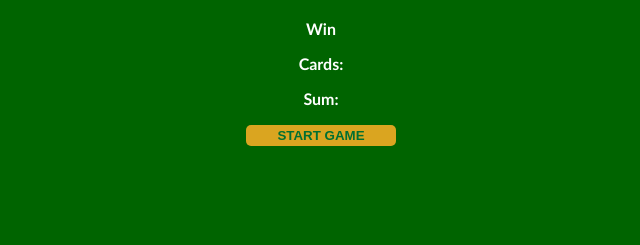
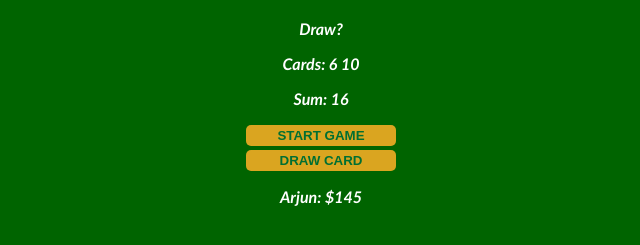
Before and after one commit to iLoveHanekawa/P2, a plain HTML site: page index.html in a window 1280 px wide. Both pictures are taken after a click on the button "START GAME". Shown: the part 63-308 px from the top of the page, without its empty margins (319-959 px from the left). Drawn offline with Linux system fonts and the light colour scheme.

Commit message:
finished

```diff
--- a/index.css
+++ b/index.css
@@ -15,6 +15,7 @@ body {
 p {
     font-weight: bold;
     color: white;
+    font-style: italic;
 }
 
 button {
--- a/index.html
+++ b/index.html
@@ -6,9 +6,12 @@
     <body>
         <h1>Blackjack</h1>
         <p id = "isPlaying"><i>Want to play a game</i></p>
-        <p>Cards: </p>
-        <p>Sum: </p>
+        <p id = "cards">Cards: </p>
+        <p id = "sum">Sum: </p>
         <button id = "start" onclick = "start()">START GAME</button>
+        <br>
+        <button id = "ncard" onclick = "draw()" style = "margin-top: 4px">DRAW CARD</button>
+        <p id = "status"></p>
         <script src = "index.js"></script>
     </body>
 </html>
--- a/index.js
+++ b/index.js
@@ -1,11 +1,32 @@
-let firstCard = 10
-let secondCard = 11
-let sum = firstCard + secondCard
+let cards = []
+let sum = 0
 let hasBlackJack = false
-let isAlive = true
+let isAlive = false
 let mgs = ""
+let sumContent = document.querySelector("#sum")
+let player = {
+    name: "Arjun",
+    chips: 145
+}
+document.getElementById("status").textContent = player.name + ": $" + player.chips
+function getRandomCard() {
+    let n = Math.floor(Math.random() * 13 + 1)
+    if(n > 10) return 10
+    else if(n == 1) return 11
+    else return n
+}
 
 function start() {
+    if(sum == 0) {
+        cards.push(getRandomCard())
+        cards.push(getRandomCard())
+        sum += cards[0] + cards[1]
+        isAlive = true
+        renderGame()
+    }
+}
+
+function renderGame() {
     if(sum <= 20) msg = "Draw?"
     else if (sum == 21) {
         msg = "Win"
@@ -15,5 +36,19 @@ function start() {
         isAlive = false
         msg = "Lost"
     }
+    sumContent.textContent = "Sum: " + sum
     document.getElementById("isPlaying").textContent = msg
+    let cardEl = document.querySelector("#cards")
+    cardEl.textContent = "Cards: "
+    for(let i = 0; i < cards.length; i++)
+        cardEl.textContent += cards[i] + " "
 }
+function draw() {
+    if(isAlive == true && hasBlackJack == false){
+        let newCard = getRandomCard()
+        sum += newCard
+        cards.push(newCard)
+        renderGame()
+        console.log("Draws a new card")
+    }
+}
```
Also changed, not shown: 2 other files.
